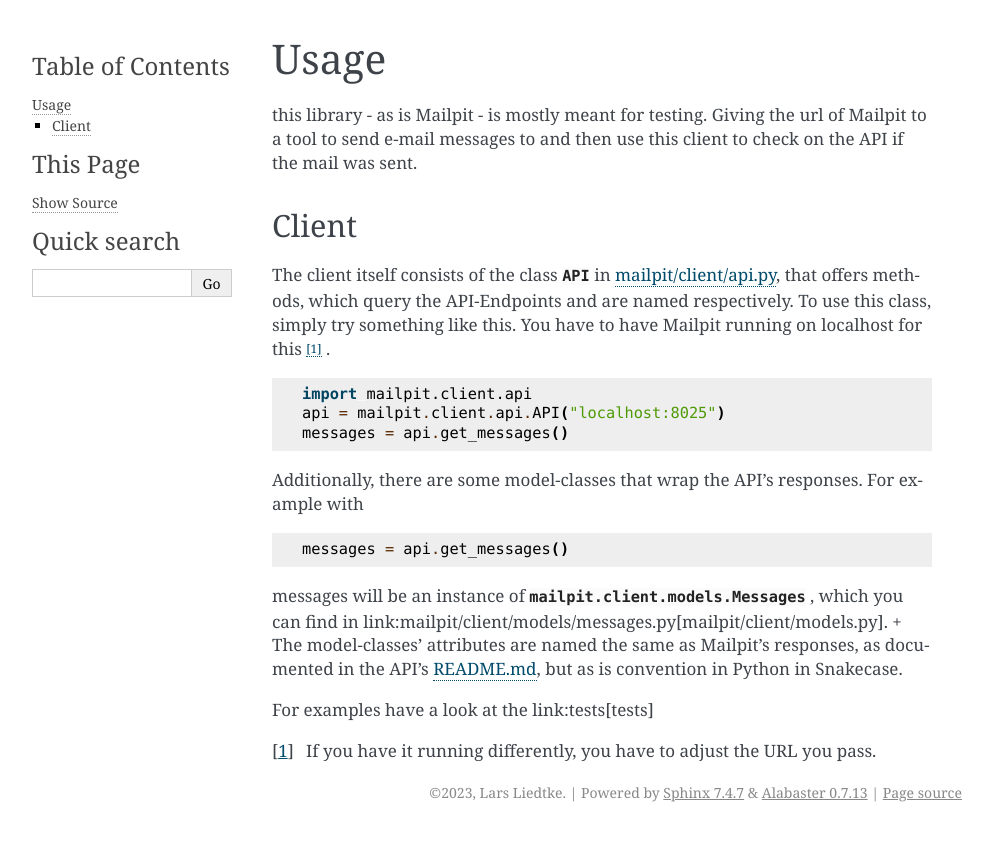
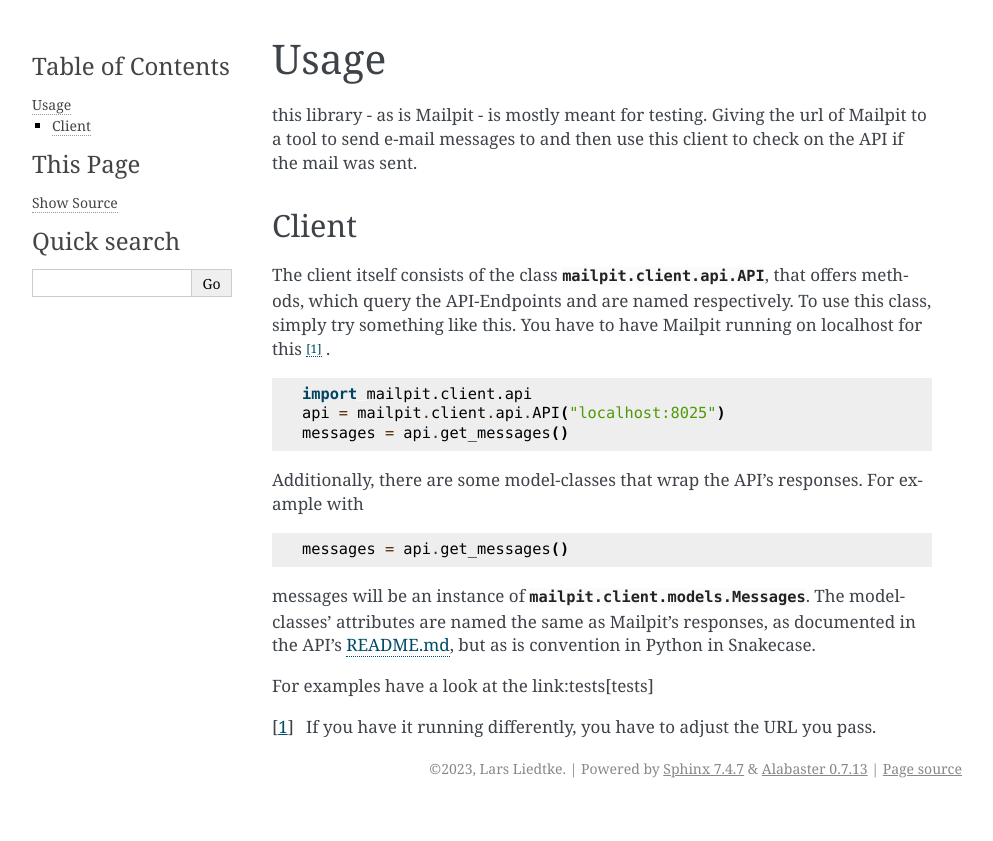
Before and after one commit to Corvan/mailpit-api-client, a Sphinx documentation site: the page built from docs/usage.rst, in a window 1280 px wide. Shown: the top 841 px of the page, without its empty margins (148-1141 px from the left). Built offline with Sphinx 7.4.7, drawn with Linux system fonts in a browser that asks for light colours; pages that are not in the unit, such as notebooks, are missing from menus.

Commit message:
doc: fix link

```diff
--- a/docs/usage.rst
+++ b/docs/usage.rst
@@ -7,7 +7,7 @@ this library - as is Mailpit - is mostly meant for testing. Giving the url of Ma
 Client
 ------
 
-The client itself consists of the class :py:class:`API` in `mailpit/client/api.py <mailpit/client/api.py>`_, that offers methods, which query the API-Endpoints and are named respectively.
+The client itself consists of the class :py:class:`mailpit.client.api.API`, that offers methods, which query the API-Endpoints and are named respectively.
 To use this class, simply try something like this.
 You have to have Mailpit running on localhost for this [1]_ .
 
@@ -24,7 +24,7 @@ For example with
 
     messages = api.get_messages()
 
-messages will be an instance of :py:class:`mailpit.client.models.Messages` , which you can find in link:mailpit/client/models/messages.py[mailpit/client/models.py]. +
+messages will be an instance of :py:class:`mailpit.client.models.Messages`.
 The model-classes' attributes are named the same as Mailpit's responses, as documented in the API's `README.md <https://github.com/axllent/mailpit/blob/develop/docs/apiv1/README.md>`_, but as is convention in Python in Snakecase.
 
 For examples have a look at the link:tests[tests]
```
